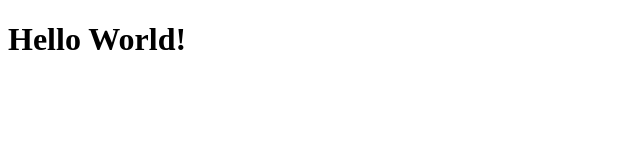
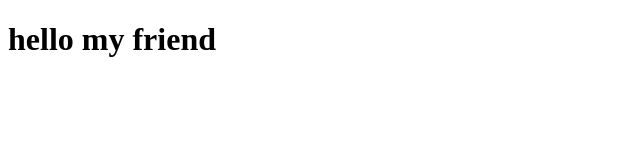
Before and after one commit to mahdi-hsoumi/Learn_Git, a plain HTML site: page index.html in a window 1280 px wide. Shown: the whole page, without its empty margins (0-640 px from the left). Drawn offline with Linux system fonts and the light colour scheme.

Commit message:
chanched h1

```diff
--- a/index.html
+++ b/index.html
@@ -1,14 +1,12 @@
 <!DOCTYPE html>
 <html lang="en">
-<head>
-    <meta charset="UTF-8">
-    <meta http-equiv="X-UA-Compatible" content="IE=edge">
-    <meta name="viewport" content="width=device-width, initial-scale=1.0">
+  <head>
+    <meta charset="UTF-8" />
+    <meta http-equiv="X-UA-Compatible" content="IE=edge" />
+    <meta name="viewport" content="width=device-width, initial-scale=1.0" />
     <title>Document</title>
-</head>
-<body>
-    <h1>
-        Hello World!
-    </h1>
-</body>
+  </head>
+  <body>
+    <h1>hello my friend</h1>
+  </body>
 </html>
```
